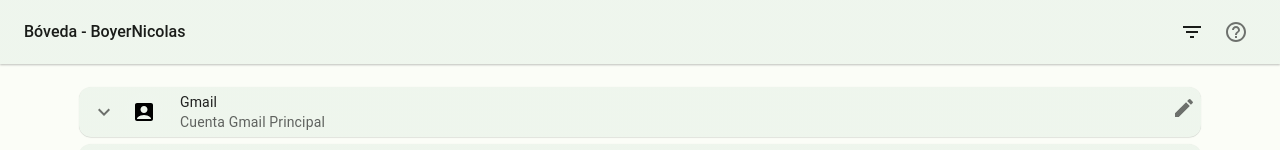
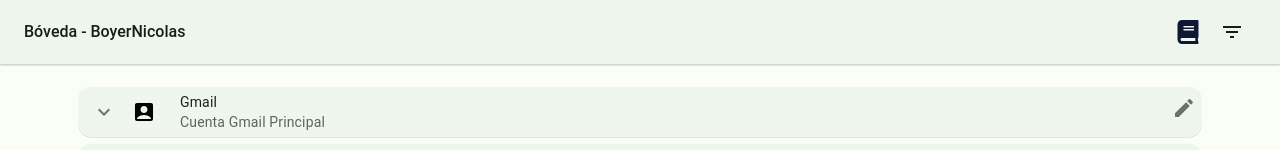
Before and after one commit to bringol/econokey-frontend, a React (Create React App) app: page / in a window 1280 px wide. Shown: the top 150 px of the page. Built offline with nearby package versions, Linux system fonts and the light colour scheme.

Commit message:
cambio el icono para el glosario

```diff
--- a/src/Components/MainScreenNav.js
+++ b/src/Components/MainScreenNav.js
@@ -12,6 +12,8 @@ import Menu from '@mui/material/Menu';
 import AppContext from '../AppContext';
 import HelpOutlineIcon from '@mui/icons-material/HelpOutline';
 import HelpDialog from './HelpDialog';
+import { Button } from '@mui/material';
+import { FaBook } from 'react-icons/fa';
 
 function ElevationScroll(props) {
   const { children, window } = props;
@@ -81,8 +83,20 @@ const handleHelpClose = (newValue) => {
               alignSelf: 'center'
             }}>
               Bóveda - BoyerNicolas
-
             </Typography>
+            <IconButton
+              aria-label="glosario"
+              onClick={() => setOpen(true)}
+              sx={{color:"#0F1833"}}
+              >
+              <FaBook/>
+            </IconButton>
+            <HelpDialog
+                id={"help-menu"}
+                keepMounted
+                open={open}
+                onClose={() => setOpen(false)}
+            />
             {
               filterButton && (
                 <>
@@ -119,20 +133,6 @@ const handleHelpClose = (newValue) => {
                 </>
               )
             }
-            <IconButton
-                      aria-label="Help"
-                      aria-haspopup="true"
-                      aria-controls="help-menu"
-                      onClick={() => setOpen(true)}
-                  >
-              <HelpOutlineIcon />
-            </IconButton>
-            <HelpDialog
-                id={"help-menu"}
-                keepMounted
-                open={open}
-                onClose={() => setOpen(false)}
-            />
           </Toolbar>
         </AppBar>
       </ElevationScroll>
```
